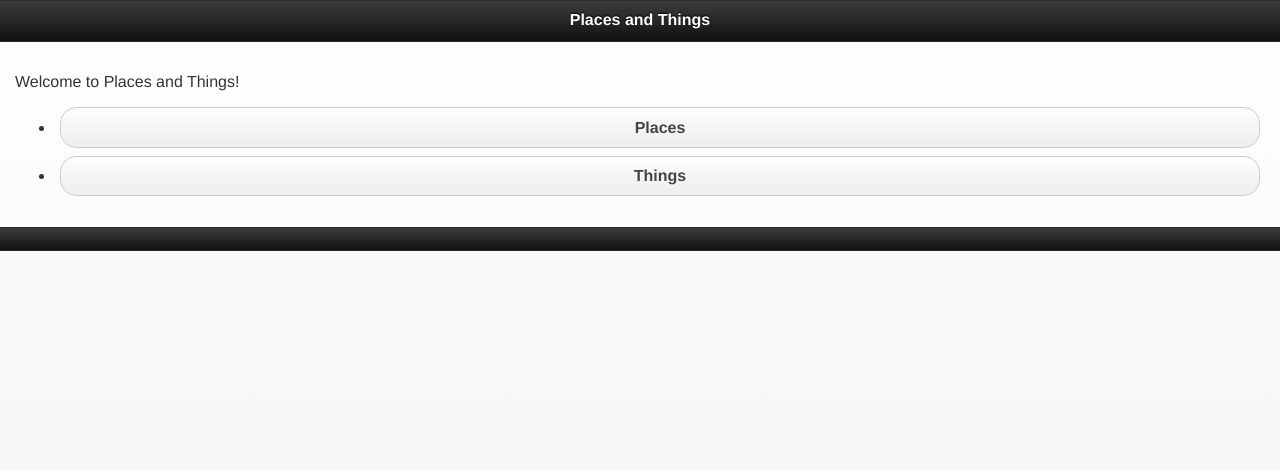
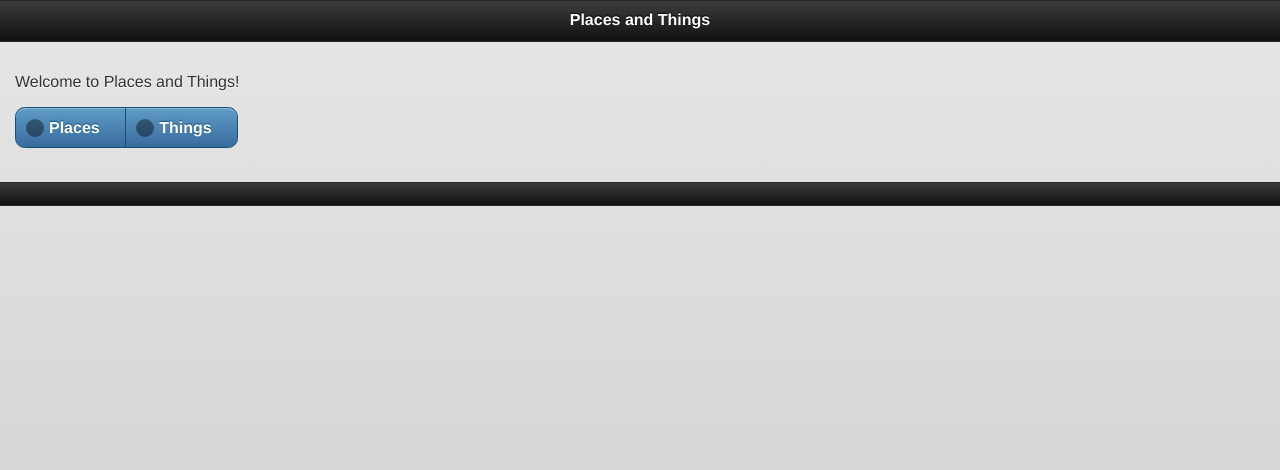
Before and after one commit to scsibug/PlacesAndThings, a plain HTML site: page index.html in a window 1280 px wide. Drawn offline with Linux system fonts and the light colour scheme.

Commit message:
Horizontal layout for places/things links.

```diff
--- a/index.html
+++ b/index.html
@@ -7,18 +7,19 @@
 	<script src="js/jquery.mobile-1.0a1.min.js"></script>
 </head>
 <body>
-<div data-role="page">
+<div data-role="page" data-theme="b" id="home">
 
 	<div data-role="header">
 		<h1>Places and Things</h1>
 	</div><!-- /header -->
 
 	<div data-role="content">
-		<p>Welcome to Places and Things!</p>
-                <ul>
-                  <li><a data-role="button" href="#places">Places</a></li>
-                  <li><a data-role="button" href="#things">Things</a></li>
-                </ul>
+          <p>Welcome to Places and Things!</p>
+                <div data-role="controlgroup" data-type="horizontal">
+                  <a data-role="button" data-icon="arrow-r" href="#places">Places</a></li>
+                  <a data-role="button" data-icon="arrow-r" href="#things">Things</a></li>
+                </div>
+
 	</div><!-- /content -->
 
 	<div data-role="footer">
```
